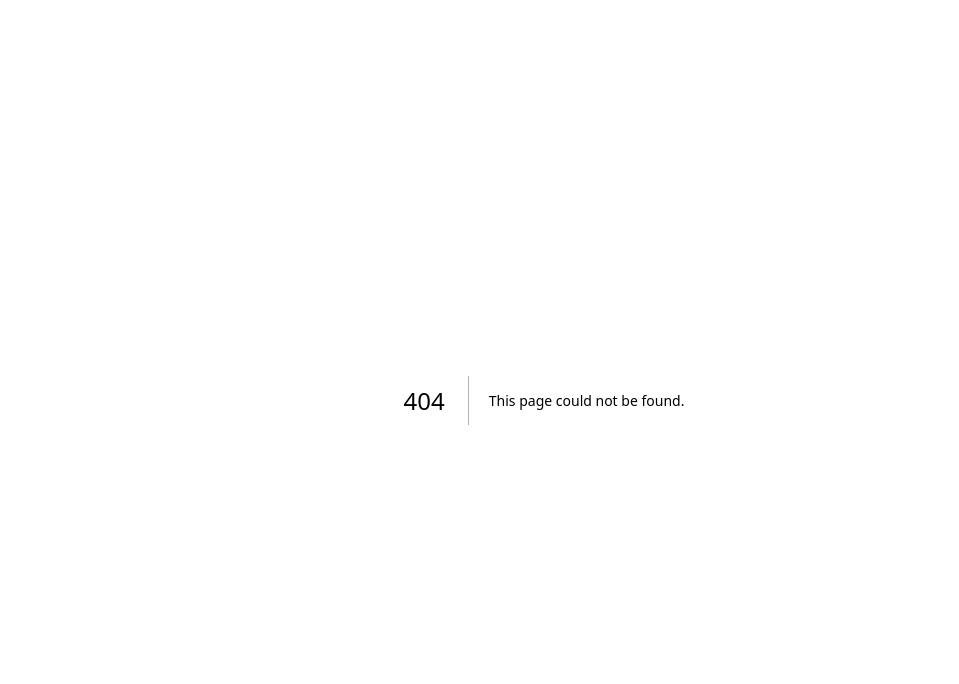
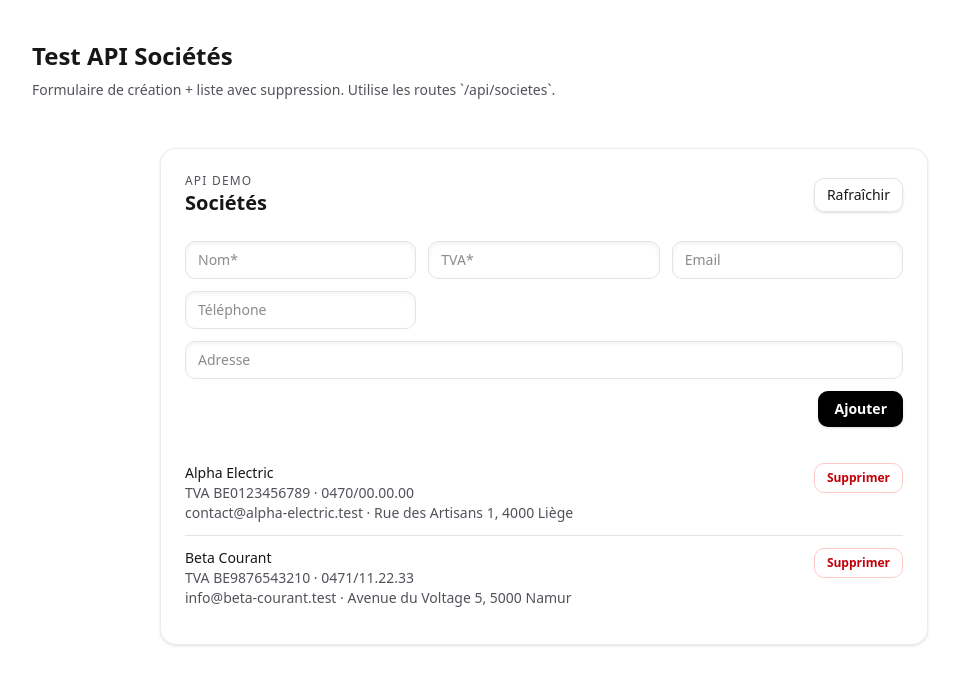
Before and after one commit to Christophe72/webelec-mobile, a Next.js app in the folder frontend/: page /societes in a window 1280 px wide. Before the commit this address had no page. Shown: the top 684 px of the page, without its empty margins (96-1055 px from the left). Built offline with nearby package versions, Linux system fonts and the light colour scheme; no server answers.

Commit message:
feat(societes): ajout de la page test API sociétés avec formulaire de création et liste, intégration SocietesPanel

```diff
--- /dev/null
+++ b/frontend/app/societes/page.tsx
@@ -0,0 +1,19 @@
+"use client";
+
+import SocietesPanel from "@/components/societes-panel";
+
+export default function SocietesTestPage() {
+  return (
+    <main className="flex min-h-screen flex-col bg-background px-4 py-10 text-foreground">
+      <div className="mx-auto w-full max-w-5xl">
+        <h1 className="text-2xl font-semibold">Test API Sociétés</h1>
+        <p className="mt-2 text-sm text-muted">
+          Formulaire de création + liste avec suppression. Utilise les routes
+          `/api/societes`.
+        </p>
+
+        <SocietesPanel />
+      </div>
+    </main>
+  );
+}
```
